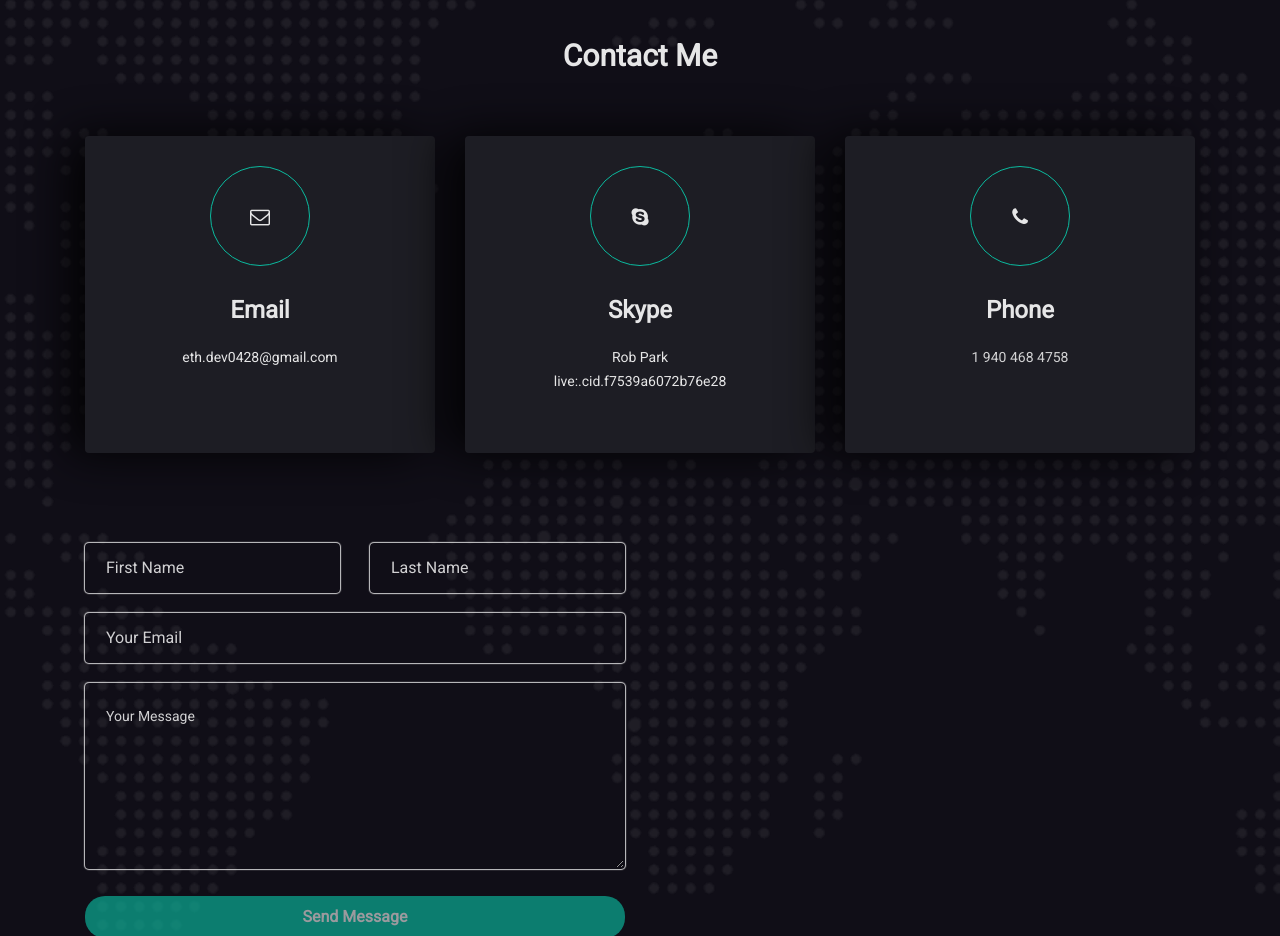
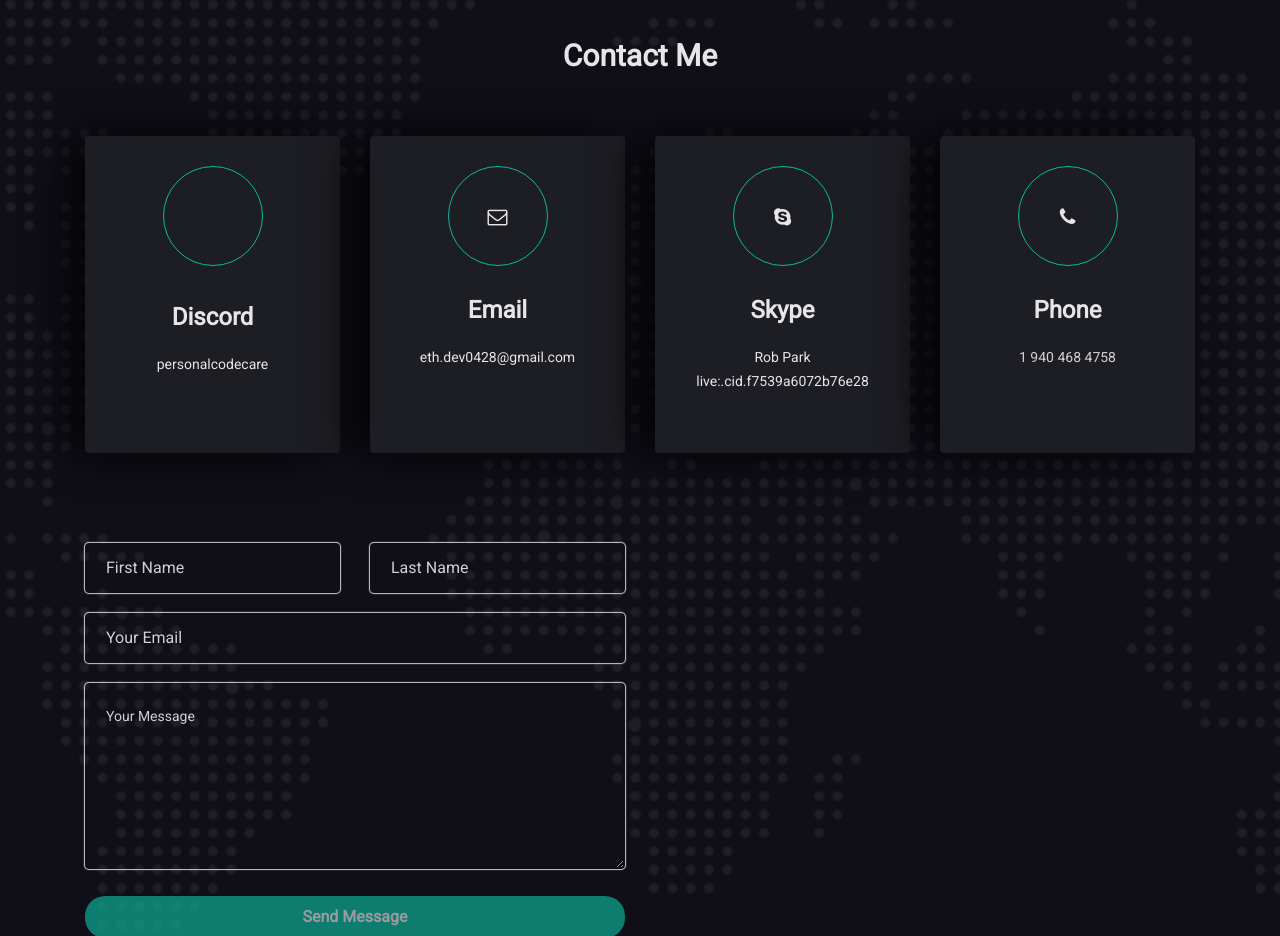
Before and after one commit to personalcodecare/personalcodecare.github.io, a plain HTML site: page index.html in a window 1280 px wide. Shown: the part 6640-7576 px from the top of the page. Drawn offline with Linux system fonts and the light colour scheme; some packages are replaced by stand-ins of ours.

Commit message:
added discord info

```diff
--- a/index.html
+++ b/index.html
@@ -716,7 +716,20 @@ presentation frameworks web application frameworks</li>
                         </div>
                         <div class="col-sm-12 mh-footer-address">
                             <div class="row">
-                                <div class="col-sm-12 col-md-4">
+                                <div class="col-sm-12 col-md-3">
+                                    <div class="mh-address-footer-item dark-bg shadow-1 wow fadeInUp" style = "height:100%" data-wow-duration="0.8s" data-wow-delay="0.3s">
+                                        <div class="each-icon">
+                                            <i class="fa fa-discord"></i>
+                                        </div>
+                                        <div class="each-info">
+                                            <h4>Discord</h4>
+                                            <address>
+                                                personalcodecare <br>
+                                            </address>
+                                        </div>
+                                    </div>
+                                </div>
+                                <div class="col-sm-12 col-md-3">
                                     <div class="mh-address-footer-item dark-bg shadow-1 wow fadeInUp" style = "height:100%"  data-wow-duration="0.8s" data-wow-delay="0.5s">
                                         <div class="each-icon">
                                             <i class="fa fa-envelope-o"></i>
@@ -727,7 +740,7 @@ presentation frameworks web application frameworks</li>
                                         </div>
                                     </div>
                                 </div>
-                                <div class="col-sm-12 col-md-4">
+                                <div class="col-sm-12 col-md-3">
                                     <div class="mh-address-footer-item dark-bg shadow-1 wow fadeInUp" style = "height:100%"  data-wow-duration="0.8s" data-wow-delay="0.5s">
                                         <div class="each-icon">
                                             <i class="fa fa-skype"></i>
@@ -740,7 +753,7 @@ presentation frameworks web application frameworks</li>
                                         </div>
                                     </div>
                                 </div>
-                                <div class="col-sm-12 col-md-4">
+                                <div class="col-sm-12 col-md-3">
                                     <div class="mh-address-footer-item dark-bg shadow-1 wow fadeInUp" style = "height:100%"  data-wow-duration="0.8s" data-wow-delay="0.7s">
                                         <div class="each-icon">
                                             <i class="fa fa-phone"></i>
```
